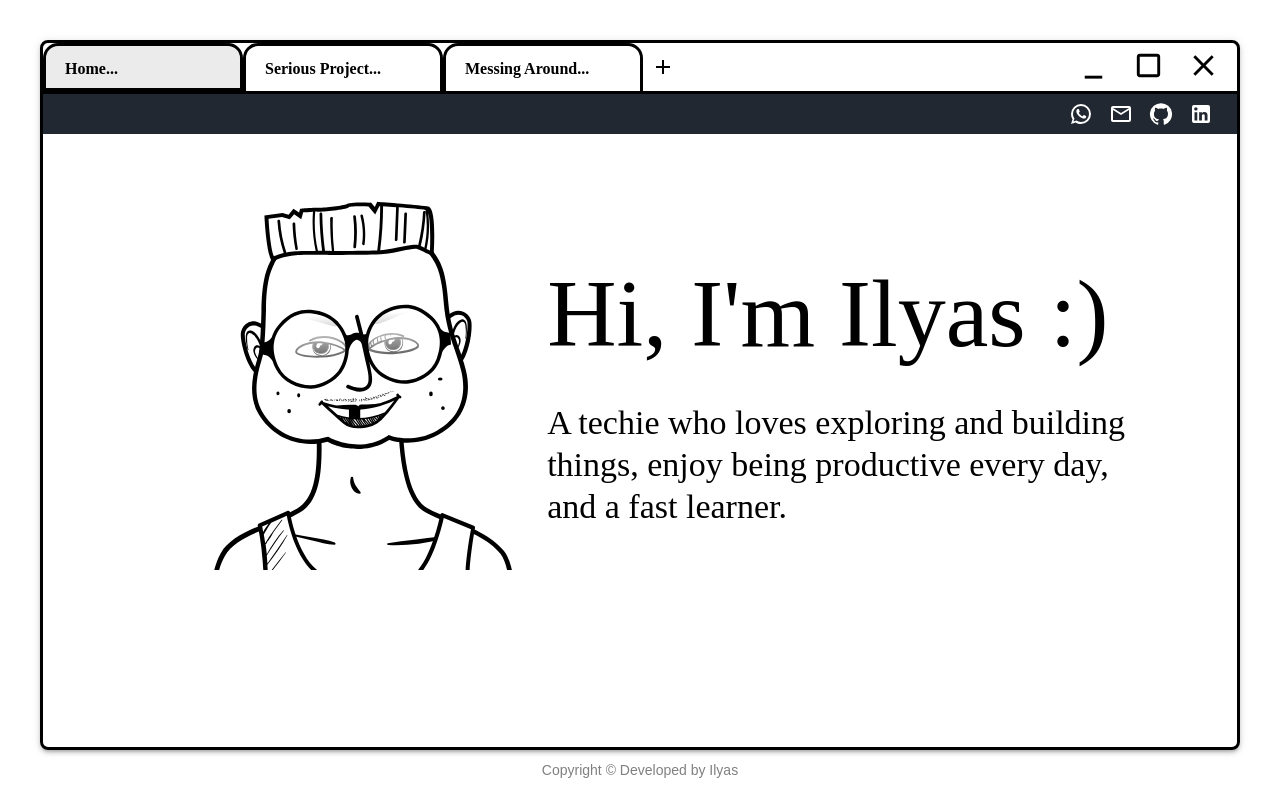
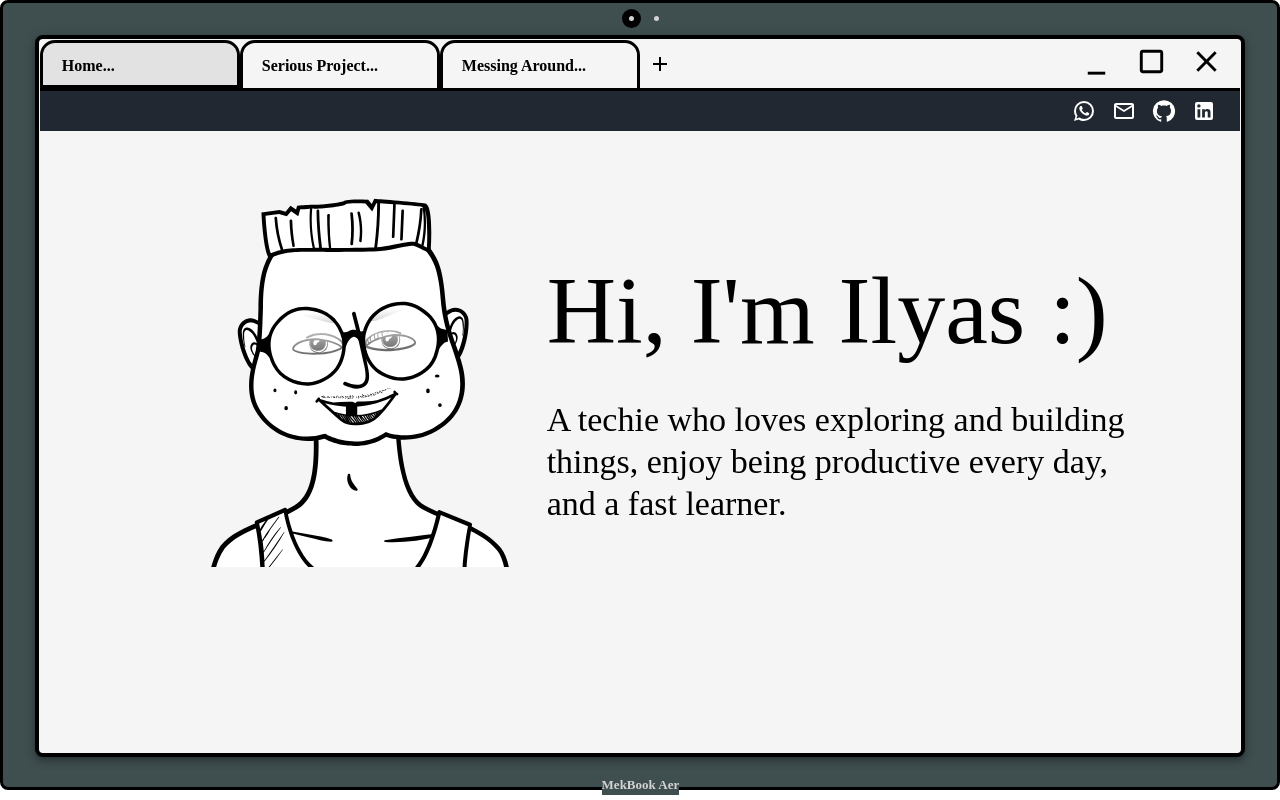
Before and after one commit to AnandaIlyasa/personal-site, a React (Create React App) app: page / in a window 1280 px wide. Built offline with nearby package versions, Linux system fonts and the light colour scheme; a web font is replaced by a local one.

Commit message:
add laptop bground

```diff
--- a/src/App.tsx
+++ b/src/App.tsx
@@ -77,8 +77,12 @@ function App() {
 
   return (
     <ThemeProvider theme={theme}>
-      <Box paddingX={5} paddingTop={5} paddingBottom={2} height='88vh'>
-        <Box boxShadow={3} height='100%' border={3} borderRadius={2}>
+      <Box padding={4} border={3} borderRadius={2} bgcolor='#3F4E4F' height='90vh'>
+        <Box position='absolute' width={80} height={20} top={8} left='47%' borderRadius='10%'>
+          <Box position='absolute' bgcolor='lightgray' border={7} borderColor='black' width={5} height={5} top='5%' left='25%' borderRadius='50%'></Box>
+          <Box position='absolute' bgcolor='lightgray' width={5} height={5} top='38%' left='65%' borderRadius='50%'></Box>
+        </Box>
+        <Box boxShadow={5} height='99%' border={4} padding={0.1} borderRadius={2} bgcolor='whitesmoke'>
           <Grid container direction='row' borderBottom={3} alignItems='center'>
             <Grid item xs={10}>
               <Tabs
@@ -142,8 +146,8 @@ function App() {
             }
           </Grid>
         </Box>
+        <Typography position='absolute' fontSize='small' bottom={5} left='47%' variant='subtitle2' bgcolor='#3F4E4F' color='lightgray' fontWeight='bold' align='center'>MekBook Aer</Typography>
       </Box>
-      <Typography variant='subtitle2' color='gray' fontFamily='sans-serif' align='center'>Copyright © Developed by Ilyas</Typography>
     </ThemeProvider>
   );
 }
```
